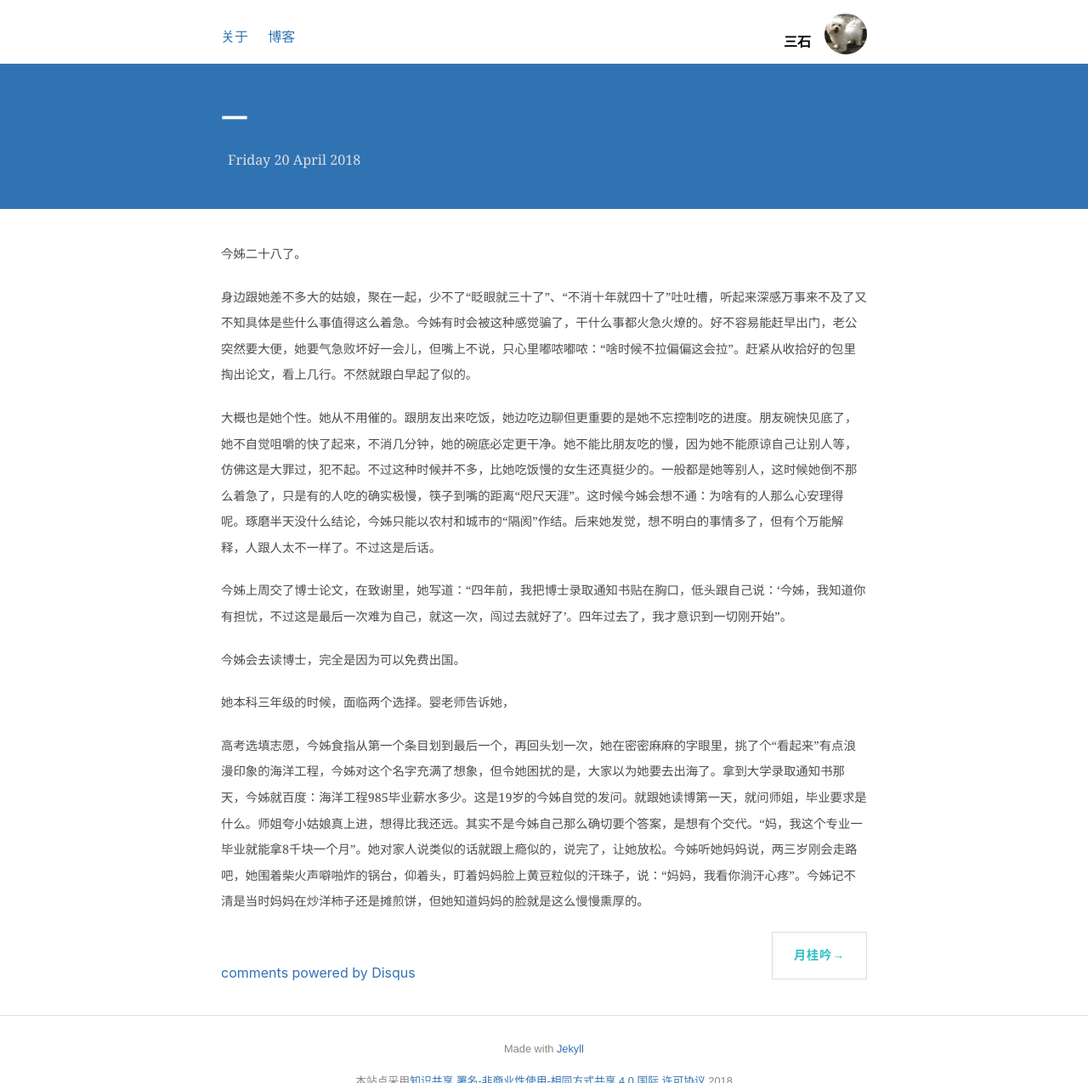
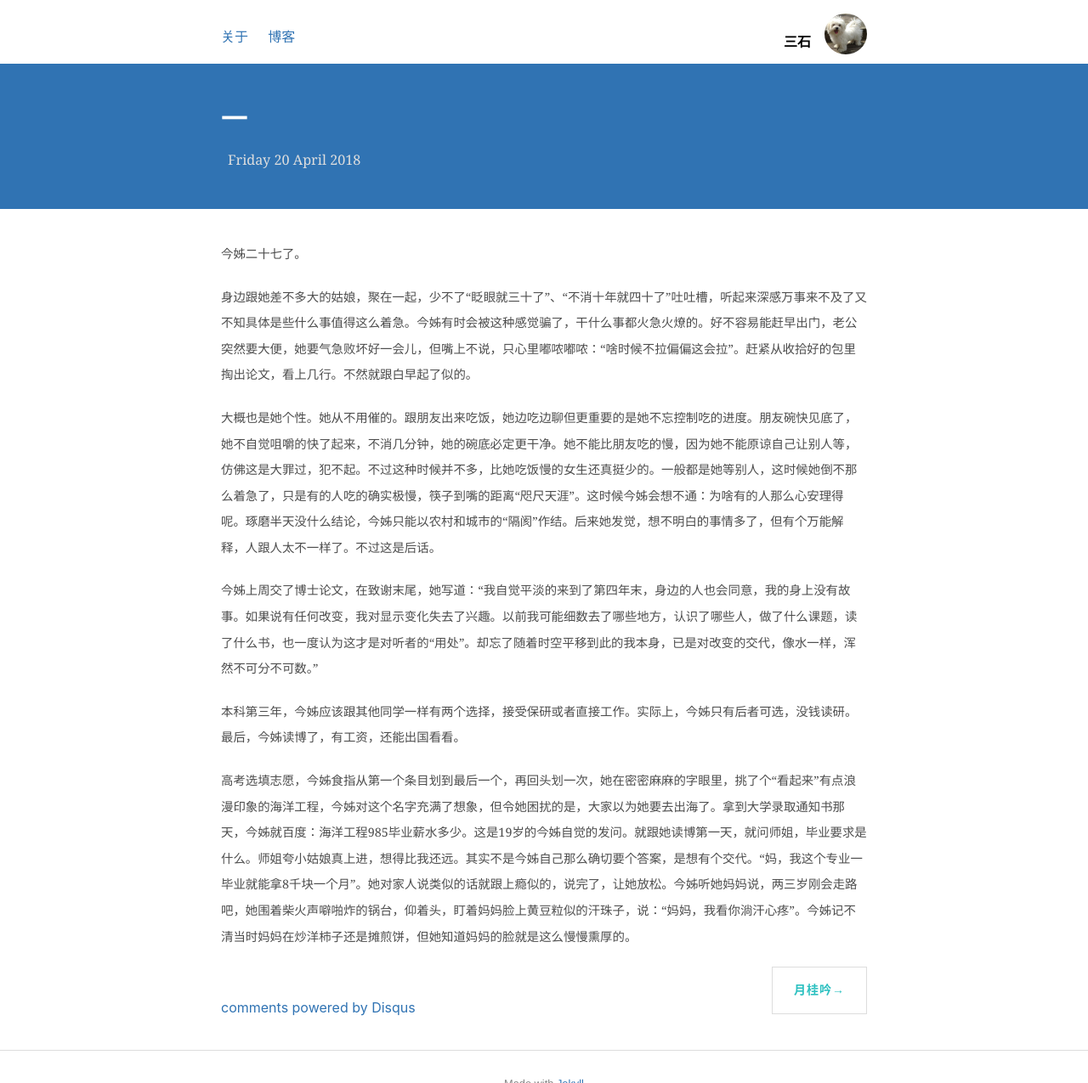
Before and after one commit to shirleysteve/1, a Jekyll site: the page built from _posts/2018-4-20-今姊1.md, in a window 1280 px wide and 1400 px high, cut to the strip 0-1275 px from the top of the window. Shown: the whole strip at 85% size. Built offline with Jekyll 4.4.1, drawn with Linux system fonts in a browser that asks for light colours; nearby versions of some CDN libraries; comment, search, counter and statistics services are not loaded.

Commit message:
Update 2018-4-20-今姊1.md

```diff
--- a/_posts/2018-4-20-今姊1.md
+++ b/_posts/2018-4-20-今姊1.md
@@ -4,16 +4,14 @@ layout: post
 title: 一
 ---
 
-今姊二十八了。
+今姊二十七了。
 
 身边跟她差不多大的姑娘，聚在一起，少不了“眨眼就三十了”、“不消十年就四十了”吐吐槽，听起来深感万事来不及了又不知具体是些什么事值得这么着急。今姊有时会被这种感觉骗了，干什么事都火急火燎的。好不容易能赶早出门，老公突然要大便，她要气急败坏好一会儿，但嘴上不说，只心里嘟哝嘟哝：“啥时候不拉偏偏这会拉”。赶紧从收拾好的包里掏出论文，看上几行。不然就跟白早起了似的。
 
 大概也是她个性。她从不用催的。跟朋友出来吃饭，她边吃边聊但更重要的是她不忘控制吃的进度。朋友碗快见底了，她不自觉咀嚼的快了起来，不消几分钟，她的碗底必定更干净。她不能比朋友吃的慢，因为她不能原谅自己让别人等，仿佛这是大罪过，犯不起。不过这种时候并不多，比她吃饭慢的女生还真挺少的。一般都是她等别人，这时候她倒不那么着急了，只是有的人吃的确实极慢，筷子到嘴的距离“咫尺天涯”。这时候今姊会想不通：为啥有的人那么心安理得呢。琢磨半天没什么结论，今姊只能以农村和城市的“隔阂”作结。后来她发觉，想不明白的事情多了，但有个万能解释，人跟人太不一样了。不过这是后话。
 
-今姊上周交了博士论文，在致谢里，她写道：“四年前，我把博士录取通知书贴在胸口，低头跟自己说：‘今姊，我知道你有担忧，不过这是最后一次难为自己，就这一次，闯过去就好了’。四年过去了，我才意识到一切刚开始”。
+今姊上周交了博士论文，在致谢末尾，她写道：“我自觉平淡的来到了第四年末，身边的人也会同意，我的身上没有故事。如果说有任何改变，我对显示变化失去了兴趣。以前我可能细数去了哪些地方，认识了哪些人，做了什么课题，读了什么书，也一度认为这才是对听者的“用处”。却忘了随着时空平移到此的我本身，已是对改变的交代，像水一样，浑然不可分不可数。”
 
-今姊会去读博士，完全是因为可以免费出国。
+本科第三年，今姊应该跟其他同学一样有两个选择，接受保研或者直接工作。实际上，今姊只有后者可选，没钱读研。最后，今姊读博了，有工资，还能出国看看。
 
-她本科三年级的时候，面临两个选择。婴老师告诉她，
-
-高考选填志愿，今姊食指从第一个条目划到最后一个，再回头划一次，她在密密麻麻的字眼里，挑了个“看起来”有点浪漫印象的海洋工程，今姊对这个名字充满了想象，但令她困扰的是，大家以为她要去出海了。拿到大学录取通知书那天，今姊就百度：海洋工程985毕业薪水多少。这是19岁的今姊自觉的发问。就跟她读博第一天，就问师姐，毕业要求是什么。师姐夸小姑娘真上进，想得比我还远。其实不是今姊自己那么确切要个答案，是想有个交代。“妈，我这个专业一毕业就能拿8千块一个月”。她对家人说类似的话就跟上瘾似的，说完了，让她放松。今姊听她妈妈说，两三岁刚会走路吧，她围着柴火声噼啪炸的锅台，仰着头，盯着妈妈脸上黄豆粒似的汗珠子，说：“妈妈，我看你淌汗心疼”。今姊记不清是当时妈妈在炒洋柿子还是摊煎饼，但她知道妈妈的脸就是这么慢慢熏厚的。
+高考选填志愿，今姊食指从第一个条目划到最后一个，再回头划一次，她在密密麻麻的字眼里，挑了个“看起来”有点浪漫印象的海洋工程，今姊对这个名字充满了想象，但令她困扰的是，大家以为她要去出海了。拿到大学录取通知书那天，今姊就百度：海洋工程985毕业薪水多少。这是19岁的今姊自觉的发问。就跟她读博第一天，就问师姐，毕业要求是什么。师姐夸小姑娘真上进，想得比我还远。其实不是今姊自己那么确切要个答案，是想有个交代。“妈，我这个专业一毕业就能拿8千块一个月”。她对家人说类似的话就跟上瘾似的，说完了，让她放松。今姊听她妈妈说，两三岁刚会走路吧，她围着柴火声噼啪炸的锅台，仰着头，盯着妈妈脸上黄豆粒似的汗珠子，说：“妈妈，我看你淌汗心疼”。今姊记不清当时妈妈在炒洋柿子还是摊煎饼，但她知道妈妈的脸就是这么慢慢熏厚的。
```
